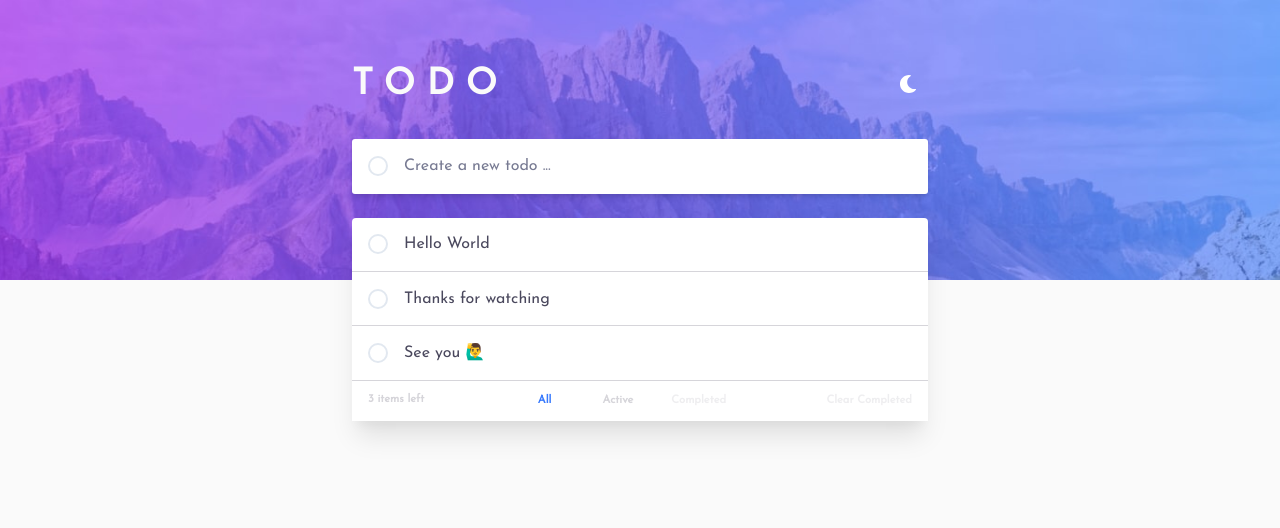
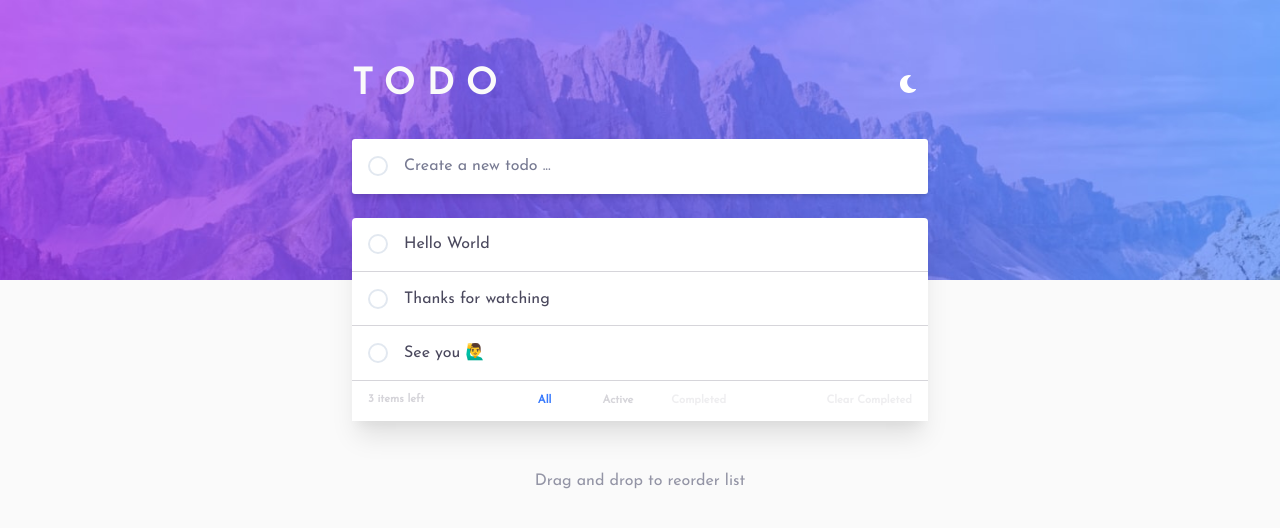
Before and after one commit to Maxime-Bott/Todo_App, a React (Create React App) app: page / in a window 1280 px wide. Shown: the top 528 px of the page. Built offline with nearby package versions, Linux system fonts and the light colour scheme.

Commit message:
Add footer text

```diff
--- a/src/pages/index.tsx
+++ b/src/pages/index.tsx
@@ -1,5 +1,5 @@
 import {FC, ReactElement} from "react";
-import {Box, useColorModeValue} from "@chakra-ui/react";
+import {Box, useColorModeValue, Center, Text} from "@chakra-ui/react";
 
 import {useTodo} from "hooks/useTodo";
 
@@ -53,6 +53,11 @@ const Homepage: FC = (): ReactElement => {
                     statusOfTodo={statusOfTodo}
                 />
             </Box>
+            <Center>
+                <Text mt={"1.5rem"} color={"hsl(236, 9%, 61%)"}>
+                    {"Drag and drop to reorder list"}
+                </Text>
+            </Center>
         </Box>
     );
 };
```
